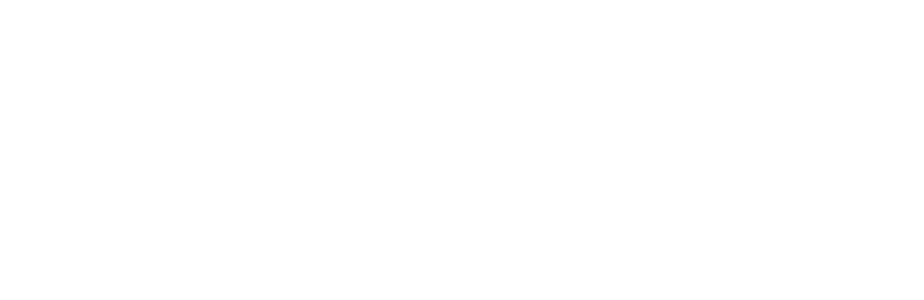
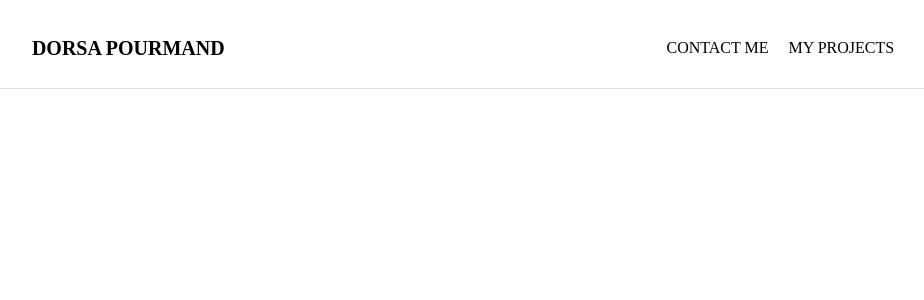
Before and after one commit to Dorsapourmand02/CVdorsapourmand, a React (Vite) app: page / in a window 1280 px wide. Shown: the top 300 px of the page, without its empty margins (172-1096 px from the left). Built offline with nearby package versions, Linux system fonts and the light colour scheme.

Commit message:
NAVBAR ADDED

```diff
--- a/src/App.jsx
+++ b/src/App.jsx
@@ -2,15 +2,14 @@
 import reactLogo from './assets/react.svg'
 import viteLogo from '/vite.svg'
 import './App.css'
+import Navbar from './Component/Navbar/Navbar'
 
 
 function App() {
   const [count, setCount] = useState(0)
 
   return (
-    <>
-
-    </>
+    <Navbar></Navbar>
   )
 }
 
--- /dev/null
+++ b/src/Component/Navbar/Navbar.css
@@ -0,0 +1,33 @@
+nav{
+    display: flex;
+    justify-content: space-around;
+    align-items: center;
+    text-align: center;
+    height: 10vh;
+    /* text-transform: capitalize;  */
+    border-bottom: 1px solid rgba(181, 180, 180, 0.401);
+
+}
+
+.nav-part ul{
+    list-style: none;
+    display: flex;
+    justify-content: center;
+    flex-direction: row;
+
+}
+
+.nav-part ul li{
+    margin: 10px;
+}
+
+.nav-part ul li a{
+    text-decoration: none;
+    color: black;
+
+}
+
+.nav-title h4{
+    font-size: 20px;
+    text-transform:capitalize;
+}
--- /dev/null
+++ b/src/Component/Navbar/Navbar.jsx
@@ -0,0 +1,20 @@
+import React from 'react'
+import '../Navbar/Navbar.css'
+
+function Navbar() {
+  return (
+    <nav>
+        <div className="nav-title">
+            <h4>DORSA POURMAND</h4>
+        </div>
+        <div className="nav-part">
+            <ul>
+                <li><a href="#">CONTACT ME</a></li>
+                <li><a href="#">MY PROJECTS</a></li>
+            </ul>
+        </div>
+    </nav>
+  )
+}
+
+export default Navbar
```
Also changed, not shown: src/Component/Header/Header.jsx (+11 -0 lines).
